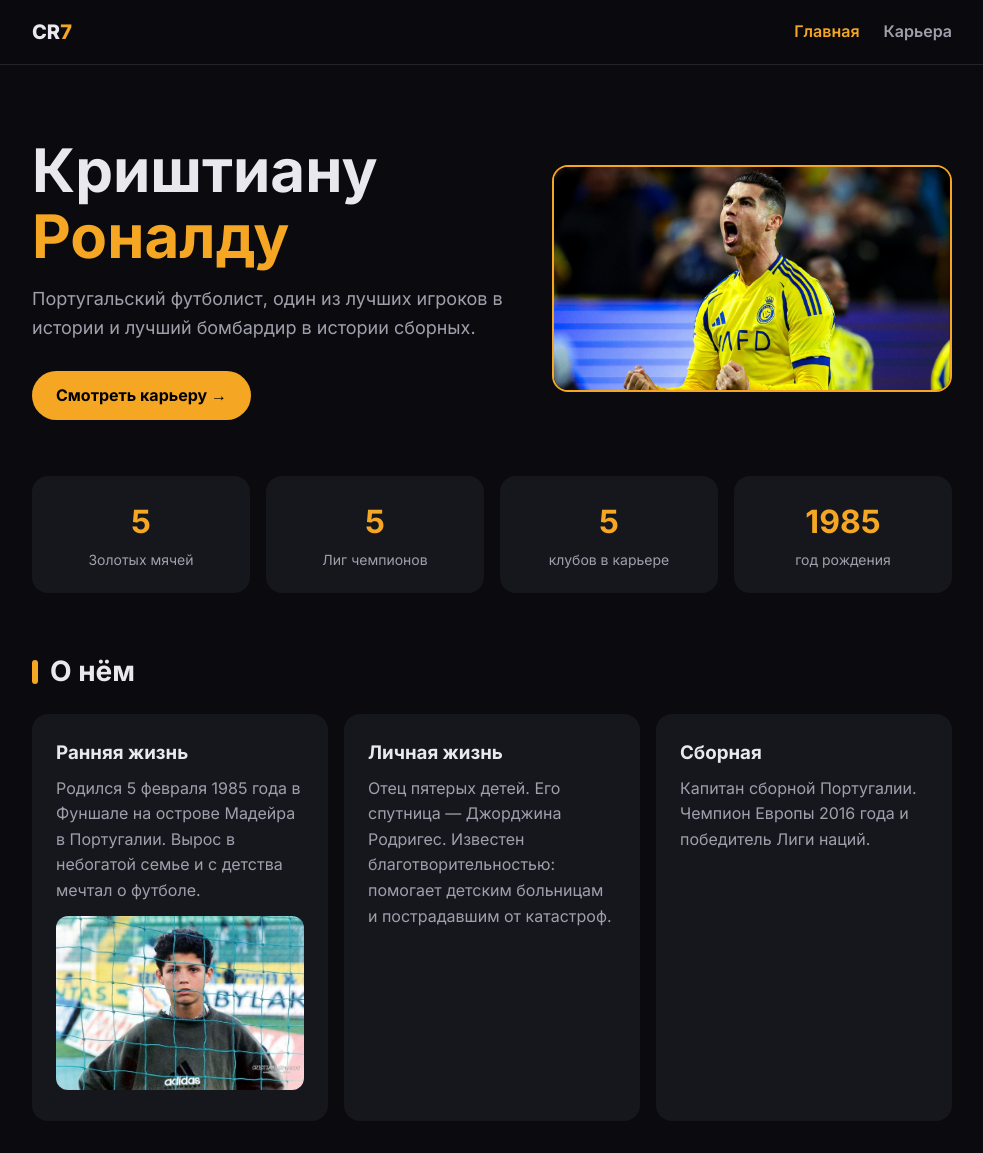
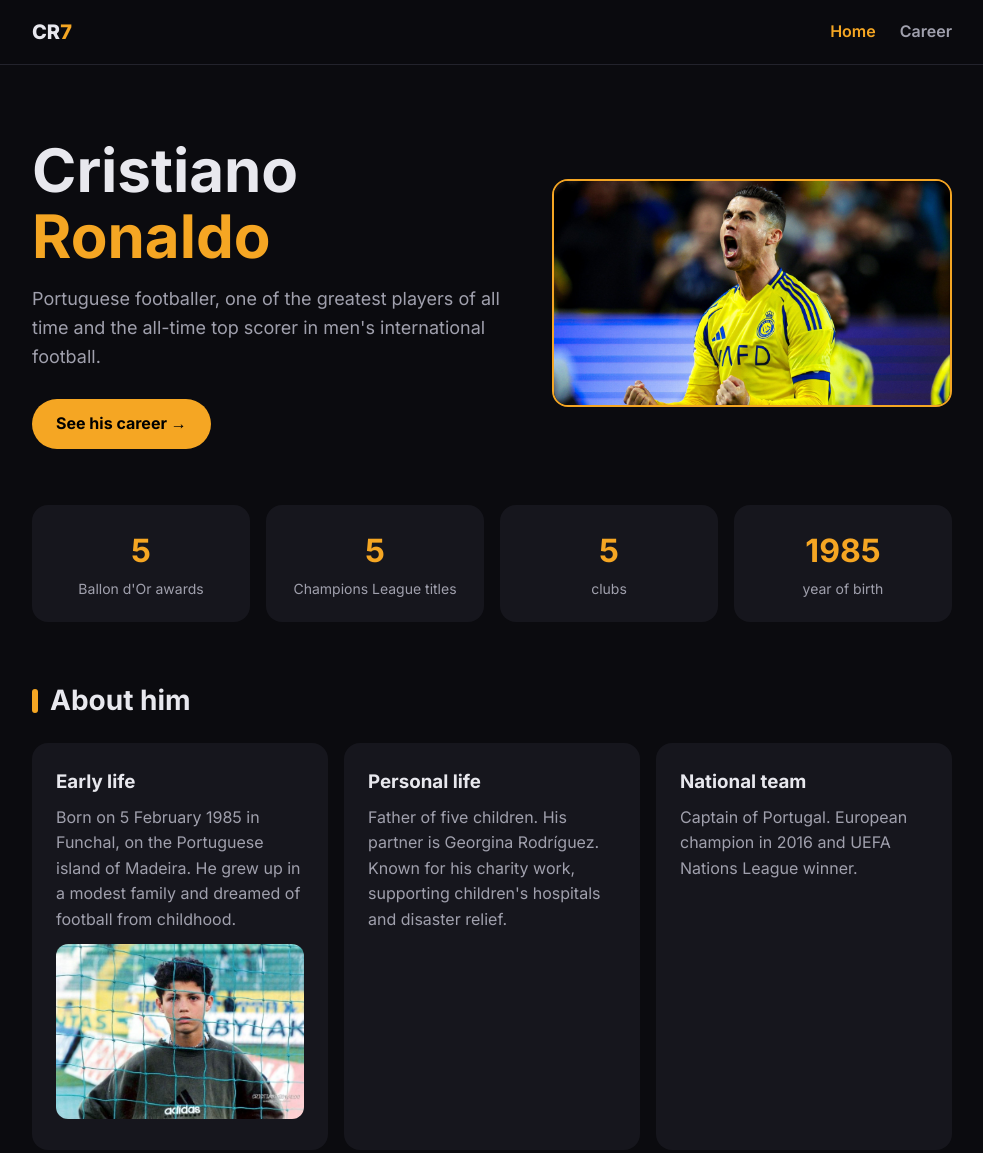
Before and after one commit to feelweakk/ronaldo-website, a plain HTML site: page index.html in a window 1280 px wide. Shown: the top 1153 px of the page, without its empty margins (148-1131 px from the left). Drawn offline with Linux system fonts and the light colour scheme.

Commit message:
Translate to English

```diff
--- a/index.html
+++ b/index.html
@@ -1,10 +1,10 @@
 <!DOCTYPE html>
-<html lang="ru">
+<html lang="en">
 <head>
     <meta charset="UTF-8">
     <meta name="viewport" content="width=device-width, initial-scale=1.0">
-    <title>Криштиану Роналду</title>
-    <meta name="description" content="Фан-сайт о Криштиану Роналду: биография, карьера и достижения.">
+    <title>Cristiano Ronaldo</title>
+    <meta name="description" content="A fan site about Cristiano Ronaldo: biography, career and achievements.">
     <link rel="preconnect" href="https://fonts.googleapis.com">
     <link href="https://fonts.googleapis.com/css2?family=Inter:wght@400;600;700;800&display=swap" rel="stylesheet">
     <link rel="stylesheet" href="style.css">
@@ -14,8 +14,8 @@
         <nav class="container">
             <a class="logo" href="index.html">CR<span>7</span></a>
             <ul class="menu">
-                <li><a class="active" href="index.html">Главная</a></li>
-                <li><a href="ron.html">Карьера</a></li>
+                <li><a class="active" href="index.html">Home</a></li>
+                <li><a href="ron.html">Career</a></li>
             </ul>
         </nav>
     </header>
@@ -23,35 +23,35 @@
     <main class="container">
         <div class="hero">
             <div>
-                <h1>Криштиану <span>Роналду</span></h1>
-                <p>Португальский футболист, один из лучших игроков в истории и лучший бомбардир в истории сборных.</p>
-                <a class="btn" href="ron.html">Смотреть карьеру →</a>
+                <h1>Cristiano <span>Ronaldo</span></h1>
+                <p>Portuguese footballer, one of the greatest players of all time and the all-time top scorer in men's international football.</p>
+                <a class="btn" href="ron.html">See his career →</a>
             </div>
-            <img src="img/ronaldo.jpg" alt="Криштиану Роналду">
+            <img src="img/ronaldo.jpg" alt="Cristiano Ronaldo">
         </div>
 
         <div class="stats">
-            <div class="stat"><b>5</b><span>Золотых мячей</span></div>
-            <div class="stat"><b>5</b><span>Лиг чемпионов</span></div>
-            <div class="stat"><b>5</b><span>клубов в карьере</span></div>
-            <div class="stat"><b>1985</b><span>год рождения</span></div>
+            <div class="stat"><b>5</b><span>Ballon d'Or awards</span></div>
+            <div class="stat"><b>5</b><span>Champions League titles</span></div>
+            <div class="stat"><b>5</b><span>clubs</span></div>
+            <div class="stat"><b>1985</b><span>year of birth</span></div>
         </div>
 
         <section>
-            <h2>О нём</h2>
+            <h2>About him</h2>
             <div class="cards">
                 <div class="card">
-                    <h3>Ранняя жизнь</h3>
-                    <p>Родился 5 февраля 1985 года в Фуншале на острове Мадейра в Португалии. Вырос в небогатой семье и с детства мечтал о футболе.</p>
-                    <img src="img/ronaldo-child.jpg" alt="Криштиану Роналду в детстве">
+                    <h3>Early life</h3>
+                    <p>Born on 5 February 1985 in Funchal, on the Portuguese island of Madeira. He grew up in a modest family and dreamed of football from childhood.</p>
+                    <img src="img/ronaldo-child.jpg" alt="Cristiano Ronaldo as a child">
                 </div>
                 <div class="card">
-                    <h3>Личная жизнь</h3>
-                    <p>Отец пятерых детей. Его спутница — Джорджина Родригес. Известен благотворительностью: помогает детским больницам и пострадавшим от катастроф.</p>
+                    <h3>Personal life</h3>
+                    <p>Father of five children. His partner is Georgina Rodríguez. Known for his charity work, supporting children's hospitals and disaster relief.</p>
                 </div>
                 <div class="card">
-                    <h3>Сборная</h3>
-                    <p>Капитан сборной Португалии. Чемпион Европы 2016 года и победитель Лиги наций.</p>
+                    <h3>National team</h3>
+                    <p>Captain of Portugal. European champion in 2016 and UEFA Nations League winner.</p>
                 </div>
             </div>
         </section>
@@ -59,7 +59,7 @@
 
     <footer>
         <div class="container">
-            Фан-сайт · <a href="https://www.cristianoronaldo.com">Официальный сайт Роналду</a> · Сделал Лука Петрушин
+            Fan site · <a href="https://www.cristianoronaldo.com">Official Ronaldo website</a> · Made by Luka Petrushin
         </div>
     </footer>
 </body>
```
Also changed, not shown: ron.html (+18 -18 lines), style.css (+8 -8 lines), 1 other file.
